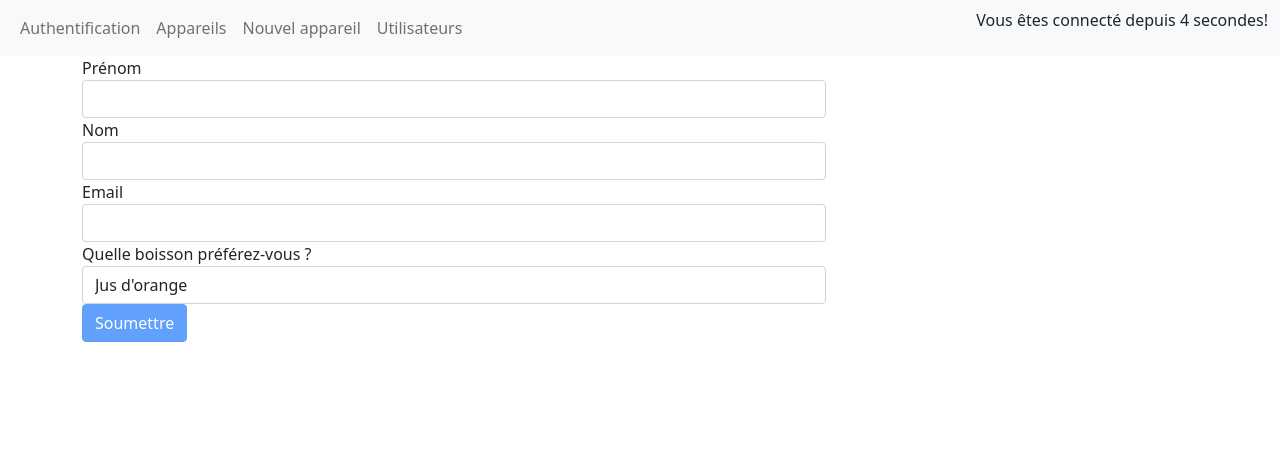
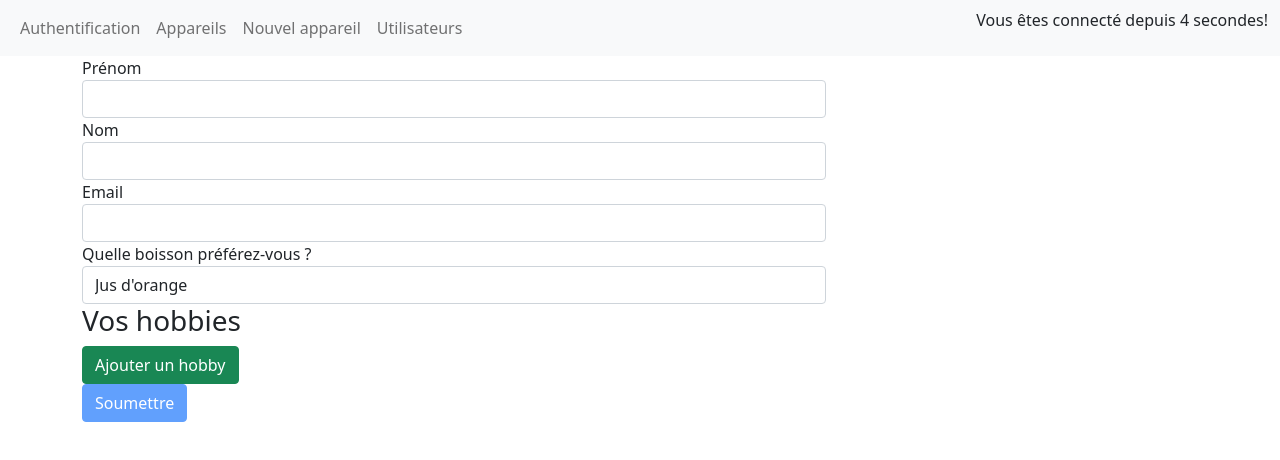
Before and after one commit to lamine2000/angular-demoApp, an Angular app: page /new-user in a window 1280 px wide. Shown: the top 460 px of the page. Built offline with nearby package versions, Linux system fonts and the light colour scheme.

Commit message:
Utilisation de FormArray pour les hobbies

```diff
--- a/src/app/new-user/new-user.component.html
+++ b/src/app/new-user/new-user.component.html
@@ -23,6 +23,14 @@
       </select>
     </div>
 
+    <div formArrayName="hobbies">
+      <h3>Vos hobbies</h3>
+      <div class="form-group" *ngFor="let hobbyControl of getHobbies().controls; let i = index">
+        <input type="text" class="form-control" [formControlName] = "i">
+      </div>
+      <button type="button" class="btn btn-success" (click)="onAddHobby()">Ajouter un hobby</button>
+    </div>
+
     <button type="submit" class="btn btn-primary" [disabled]="userForm.invalid">Soumettre</button>
   </form>
 </div>
--- a/src/app/new-user/new-user.component.ts
+++ b/src/app/new-user/new-user.component.ts
@@ -1,5 +1,5 @@
 import { Component, OnInit } from '@angular/core';
-import {FormBuilder, FormGroup, Validators} from "@angular/forms";
+import {FormArray, FormBuilder, FormGroup, Validators} from "@angular/forms";
 import {UserService} from "../services/user.service";
 import {Router} from "@angular/router";
 import {User} from "../models/User.model";
@@ -26,20 +26,32 @@
       firstName: ['', Validators.required],
       lastName: ['', Validators.required],
       email: ['', [Validators.required, Validators.email]],
-      drinkPreference: "Jus d'orange"
+      drinkPreference: "Jus d'orange",
+      hobbies: this.formBuilder.array([])
     });
   }
+
   onSubmitForm(){
     const formValue = this.userForm.value;
     const newUser = new User(
       formValue['firstName'],
       formValue['lastName'],
       formValue['email'],
-      formValue['drinkPreference']
+      formValue['drinkPreference'],
+      formValue['hobbies'] ? formValue['hobbies'] : []
     );
 
     this.userService.addUser(newUser);
     this.router.navigate(['/users']);
   }
 
+  getHobbies(): FormArray {
+    return this.userForm.get('hobbies') as FormArray;
+  }
+
+  onAddHobby(){
+    const newHobbyControl = this.formBuilder.control(null, Validators.required);
+    this.getHobbies().push(newHobbyControl);
+  }
+
 }
```
